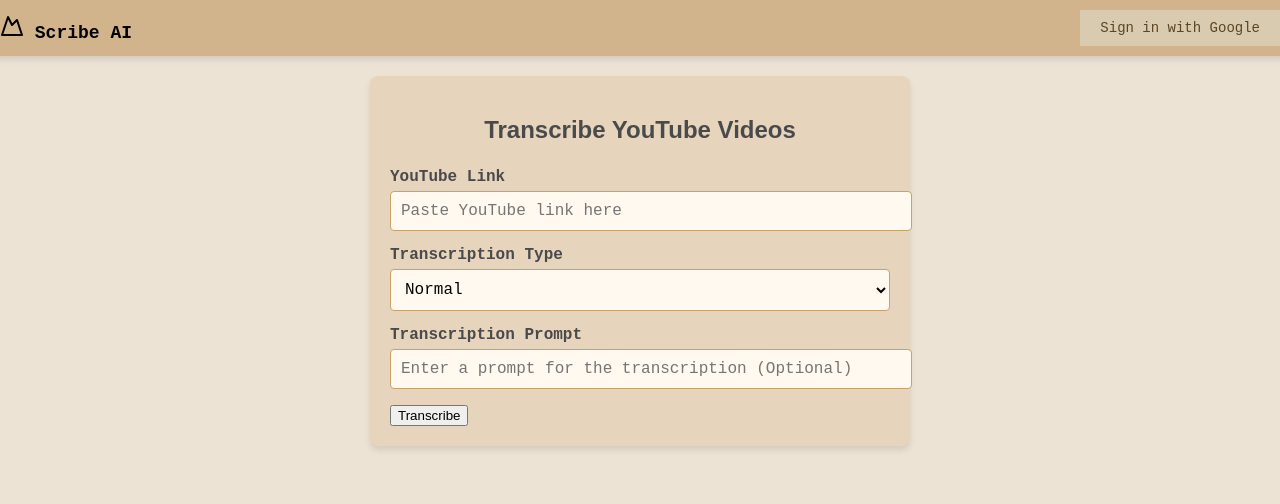
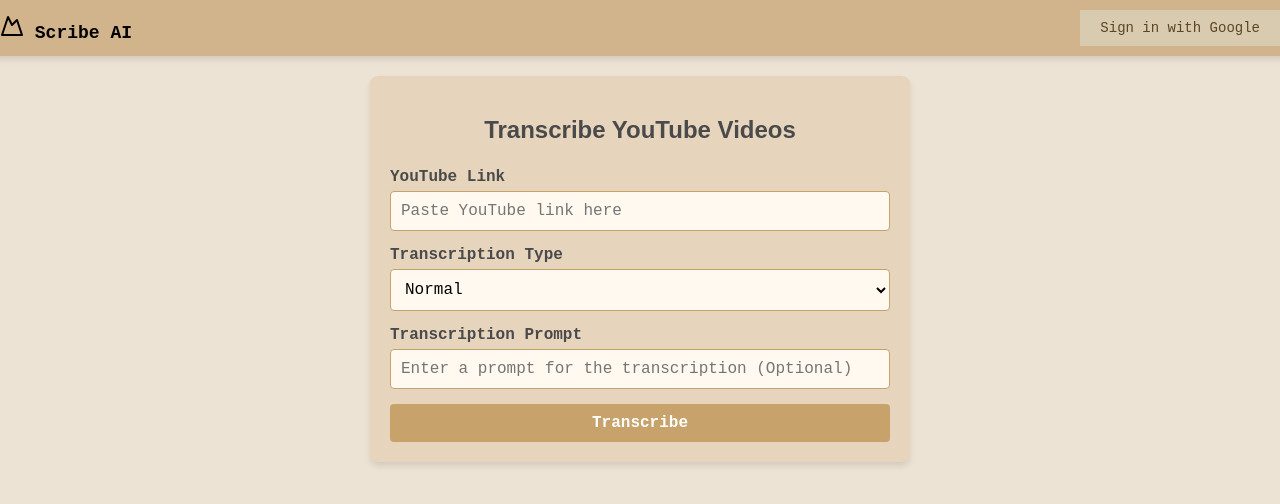
Before and after one commit to T-rav/videoscribe, a React (Create React App) app in the folder src/ui/scribe/: page / in a window 1280 px wide. Shown: the top 504 px of the page. Built offline with nearby package versions, Linux system fonts and the light colour scheme.

Commit message:
adjusted the input elements styling

```diff
--- a/src/ui/scribe/src/components/Form/Form.css
+++ b/src/ui/scribe/src/components/Form/Form.css
@@ -36,4 +36,23 @@
   font-size: 16px;
   background-color: #FFF9F0; /* Adjust the input background color */
   font-family: "Space Mono", monospace;
+  box-sizing: border-box; /* Ensures padding doesn't affect the width */
 }
+
+.submit-button {
+  width: 100%;
+  padding: 10px;
+  border: none;
+  border-radius: 4px;
+  background-color: rgb(199, 162, 107); /* Adjust to match the button color */
+  color: white;
+  font-size: 16px;
+  cursor: pointer;
+  transition: background-color 0.3s ease;
+  font-family: "Space Mono", monospace;
+  font-weight: 600;
+}
+
+.submit-button:hover {
+  background-color: #bfa26c; /* Adjust hover color if needed */
+}
--- a/src/ui/scribe/src/components/Form/Form.tsx
+++ b/src/ui/scribe/src/components/Form/Form.tsx
@@ -1,25 +1,67 @@
-import React from 'react';
+import React, { useState } from 'react';
 import './Form.css';
 
 const Form: React.FC = () => {
+  const [youtubeLink, setYoutubeLink] = useState('');
+  const [transcriptionType, setTranscriptionType] = useState('normal');
+  const [transcriptionPrompt, setTranscriptionPrompt] = useState('');
+
+  const handleSubmit = async (e: React.FormEvent) => {
+    e.preventDefault();
+    try {
+      const response = await fetch('https://<your-azure-web-app-name>.azurewebsites.net/api/transcribe', {
+        method: 'POST',
+        headers: {
+          'Content-Type': 'application/json',
+        },
+        body: JSON.stringify({
+          youtubeLink,
+          transcriptionType,
+          transcriptionPrompt,
+        }),
+      });
+      const data = await response.json();
+      console.log(data);
+      // Handle the response data as needed
+    } catch (error) {
+      console.error('Error:', error);
+    }
+  };
+
   return (
     <div className="form-container">
       <h2>Transcribe YouTube Videos</h2>
-      <form>
+      <form onSubmit={handleSubmit}>
         <label htmlFor="youtube-link">YouTube Link</label>
-        <input type="text" id="youtube-link" placeholder="Paste YouTube link here" />
+        <input
+          type="text"
+          id="youtube-link"
+          placeholder="Paste YouTube link here"
+          value={youtubeLink}
+          onChange={(e) => setYoutubeLink(e.target.value)}
+        />
 
         <label htmlFor="transcription-type">Transcription Type</label>
-        <select id="transcription-type">
+        <select
+          id="transcription-type"
+          value={transcriptionType}
+          onChange={(e) => setTranscriptionType(e.target.value)}
+        >
           <option value="normal">Normal</option>
           <option value="vtt">VTT</option>
           <option value="str">STR</option>
         </select>
 
         <label htmlFor="transcription-prompt">Transcription Prompt</label>
-        <input type="text" id="transcription-prompt" placeholder="Enter a prompt for the transcription (Optional)" />
+        <input
+          type="text"
+          id="transcription-prompt"
+          placeholder="Enter a prompt for the transcription (Optional)"
+          value={transcriptionPrompt}
+          onChange={(e) => setTranscriptionPrompt(e.target.value)}
+        />
 
-        <button type="submit" className="w-full">
+        <button type="submit" className="submit-button">
           Transcribe
         </button>
       </form>
```
Lines whose indentation alone changed are shown as unchanged.
